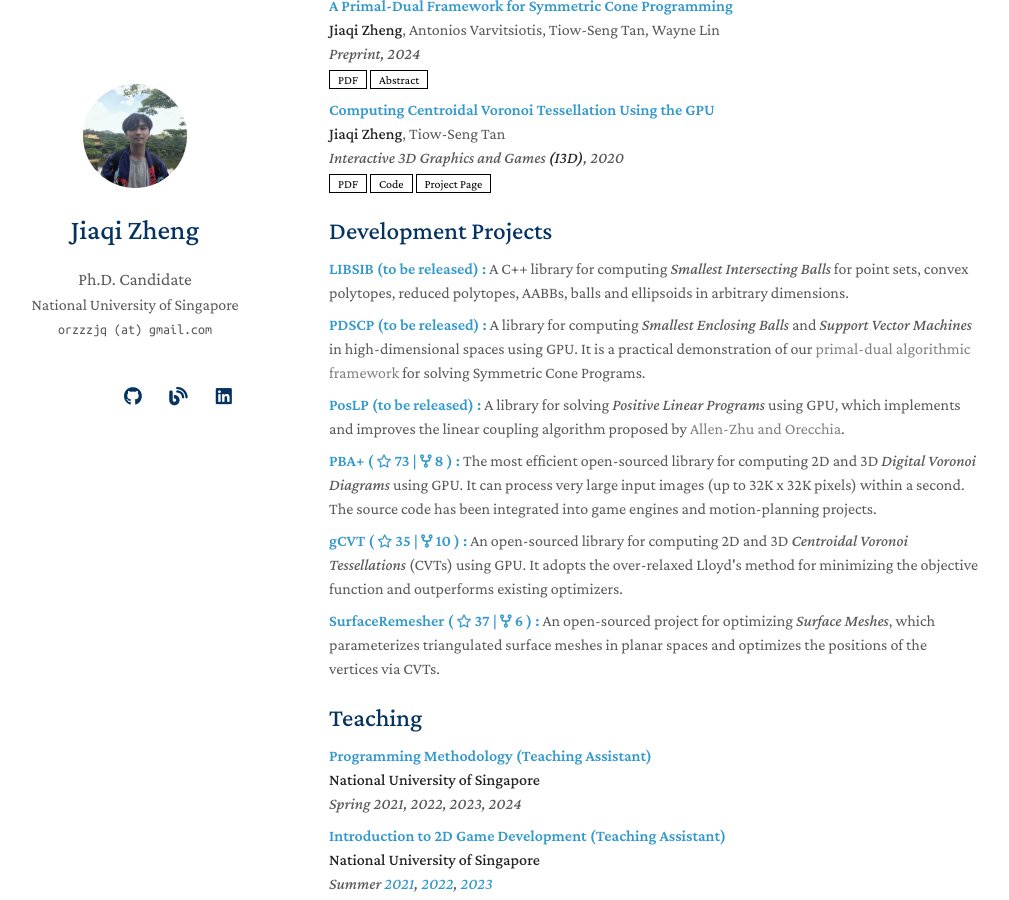
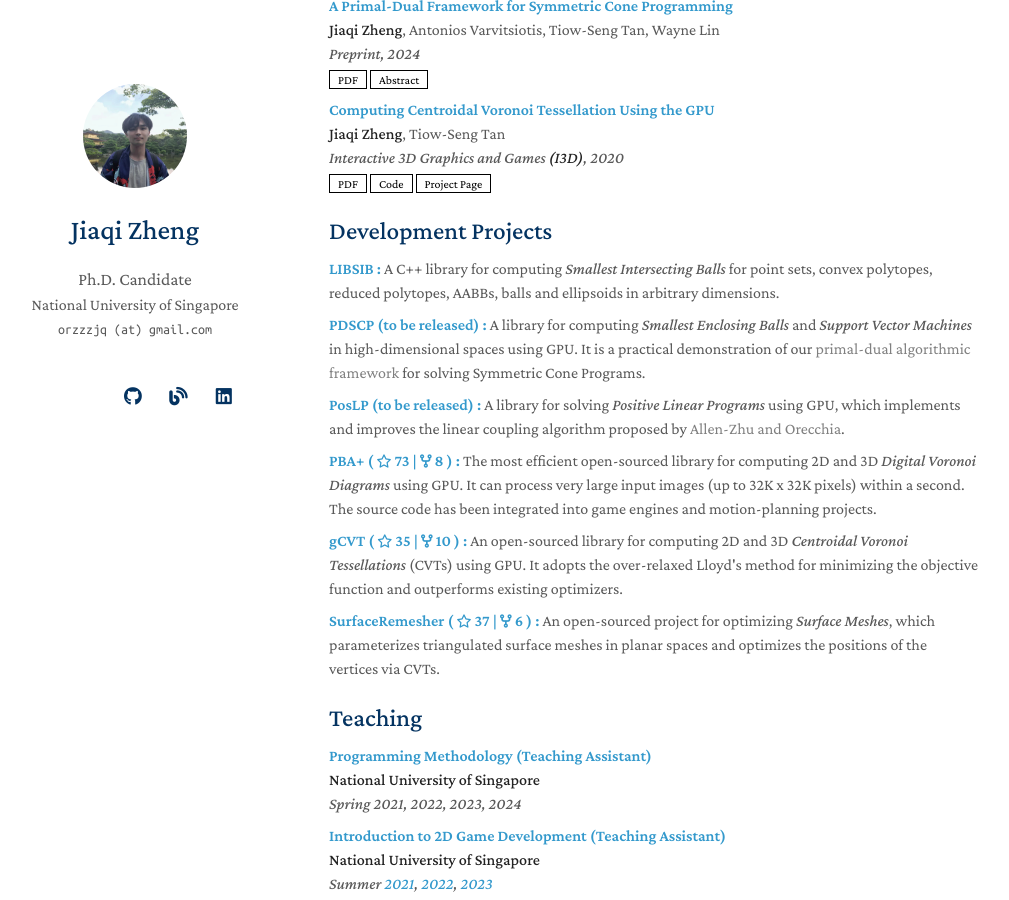
Before and after one commit to orzzzjq/aboutme, a Jekyll site: the page built from index.md, in a window 1280 px wide and 900 px high, scrolled down 387 px. Shown: the whole window, without its empty margins (141-1150 px from the left). Built offline with Jekyll 4.4.1, drawn with Linux system fonts in a browser that asks for light colours; a style sheet for code colours, icons or effects is not loaded.

Commit message:
add libsib link

```diff
--- a/_data/projects.yml
+++ b/_data/projects.yml
@@ -1,5 +1,6 @@
 main:
-  - title: LIBSIB (to be released)
+  - title: LIBSIB
+    link: https://github.com/orzzzjq/libsib
     description: A C++ library for computing <i>Smallest Intersecting Balls</i> for point sets, convex polytopes, reduced polytopes, AABBs, balls and ellipsoids in arbitrary dimensions.
 
   - title: PDSCP (to be released)
```
